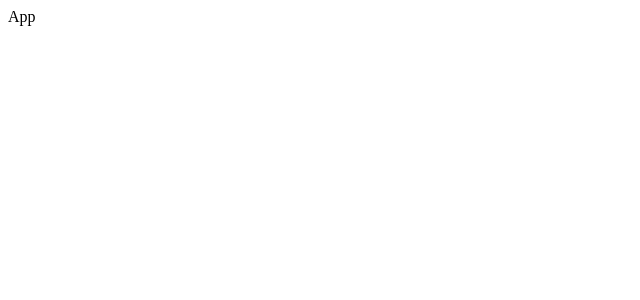
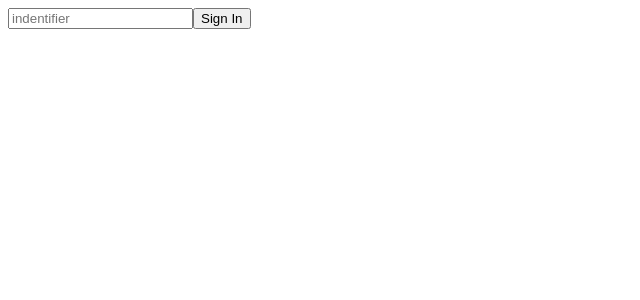
Before and after one commit to MDJAmin/razer-mern-shop, a React (Vite) app in the folder frontend/: page / in a window 1280 px wide. Shown: the top 300 px of the page, without its empty margins (0-640 px from the left). Built offline with nearby package versions, Linux system fonts and the light colour scheme.

Commit message:
feat: complete test of auth page

```diff
--- a/frontend/src/App.jsx
+++ b/frontend/src/App.jsx
@@ -1,9 +1,12 @@
 import React from 'react'
+import Auth from './Pages/Auth'
 
 export default function App() {
   return (
     <>
-    <div>App</div>
+    <div>
+      <Auth />
+    </div>
     </>
   )
 }
--- /dev/null
+++ b/frontend/src/Components/Auth/CheckCode.jsx
@@ -0,0 +1,55 @@
+import React, { useState } from "react";
+
+export default function CheckCode({ handlePageType }) {
+  const phone = localStorage.getItem("phone");
+  const [code, setCode] = useState(null);
+  const handleSubmit = async (e) => {
+    e.preventDefault();
+    try {
+      const res = await fetch("http://localhost:5000/api/auth/check-code", {
+        method: "POST",
+        headers: {
+          "Content-Type": "application/json",
+        },
+        body: JSON.stringify({ phone, code }),
+      });
+      const data = res.json();
+      if (data.success) {
+        console.log(data);
+        alert("success");
+      }
+    } catch (error) {
+      console.log(error);
+    }
+  };
+
+  const handleResendCode=async()=>{
+    try {
+        const res = await fetch("http://localhost:5000/api/auth/send-code", {
+            method: "POST",
+            headers: {
+              "Content-Type": "application/json",
+            },
+            body: JSON.stringify({ phone }),
+          });
+          const data = res.json();
+          if (data.success) {
+            console.log(data);
+            alert("success resend code");
+          }
+    } catch (error) {
+        console.log(error)
+    }
+  }
+  return (
+    <div>
+      <form onSubmit={handleSubmit}>
+        <input type="text" onChange={(e) => setCode(e.target.value)} />
+        <button type="submit">Check Code</button>
+      </form>
+      <p onClick={() => handlePageType("CheckPass")}>Continue with password</p>
+     <p onClick={handleResendCode}>Resend Code</p>
+     {/*resend code must be appear after first code disabled (2m) */}
+    </div>
+  );
+}
--- /dev/null
+++ b/frontend/src/Components/Auth/CheckPassword.jsx
@@ -0,0 +1,35 @@
+import React, { useState } from "react";
+
+export default function CheckPassword({ handlePageType }) {
+  const identifier = localStorage.getItem("identifier");
+  const [password, setPassword] = useState(null);
+
+  const handleSubmit = async (e) => {
+    e.preventDefault();
+    try {
+      const res = await fetch("http://localhost:5000/api/auth/check-password", {
+        method: "POST",
+        headers: {
+          "Content-Type": "application/json",
+        },
+        body: JSON.stringify({ identifier, password }),
+      });
+      const data = res.json();
+      if (data.success) {
+        console.log(data);
+        alert("success");
+      }
+    } catch (error) {
+      console.log(error);
+    }
+  };
+  return (
+    <div>
+      <form onSubmit={handleSubmit}>
+        <input type="text" onChange={(e) => setPassword(e.target.value)} />
+        <button type="submit">Check password</button>
+      </form>
+      <p onClick={() => handlePageType("checkCode")}>Continue with otp</p>
+    </div>
+  );
+}
--- /dev/null
+++ b/frontend/src/Components/Auth/Identifier.jsx
@@ -0,0 +1,41 @@
+import React, { useState } from "react";
+
+export default function Identifier({ handlePageType }) {
+  const [identifier, setIdentifier] = useState("");
+
+  const handleSubmit = async (e) => {
+    e.preventDefault();
+    try {
+      const res = await fetch("http://localhost:5000/api/auth", {
+        method: "POST",
+        headers: {
+          "Content-Type": "application/json",
+        },
+        body: JSON.stringify({ identifier }),
+      });
+      const data = await res.json();
+      if (data.success) {
+        console.log(data)
+        localStorage.setItem('phone', data.data.phone)
+        localStorage.setItem('identifier', data.data.identifier)
+        handlePageType('checkCode')
+      }
+    } catch (error) {
+      console.log(error);
+    }
+  };
+  return (
+    <div>
+      <form onSubmit={handleSubmit}>
+        <input
+          type="text"
+          onChange={(e) => {
+            setIdentifier(e.target.value);
+          }}
+          placeholder="indentifier"
+        />
+        <button type="submit">Sign In</button>
+      </form>
+    </div>
+  );
+}
--- a/frontend/src/Pages/Auth/index.jsx
+++ b/frontend/src/Pages/Auth/index.jsx
@@ -1,7 +1,23 @@
-import React from 'react'
+import React, { useState } from "react";
+import Identifier from "../../Components/Auth/Identifier";
+import CheckCode from "../../Components/Auth/CheckCode";
+import CheckPassword from "../../Components/Auth/CheckPassword";
 
 export default function Auth() {
+  const [pageType, setPageType] = useState("Identifier");
+
+  const handlePageType = (e) => {
+    setPageType(e);
+  };
   return (
-    <div>Auth</div>
-  )
+    <>
+      {pageType == "Identifier" ? (
+        <Identifier handlePageType={handlePageType} />
+      ) : pageType == "checkCode" ? (
+        <CheckCode handlePageType={handlePageType} />
+      ) : (
+        <CheckPassword handlePageType={handlePageType} />
+      )}
+    </>
+  );
 }
```
Also changed, not shown: 1 other file (tests, documents, lock files or other folders).
